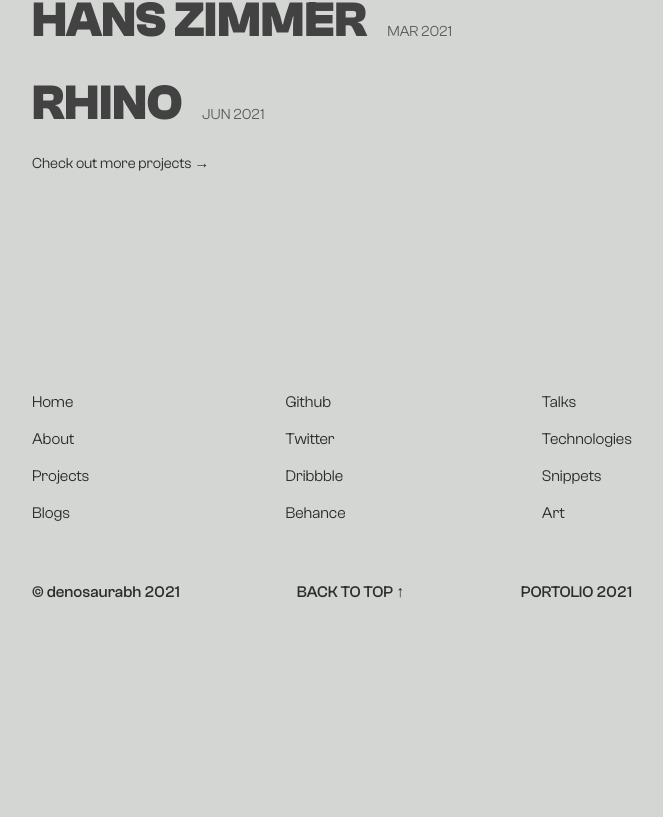
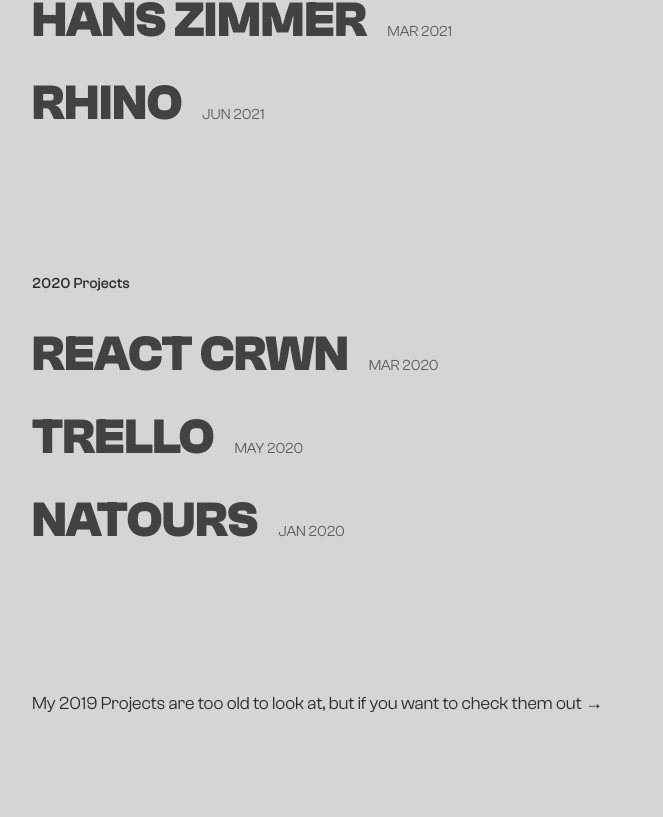
Before and after one commit to denosaurabh/portfolio-2021-v2, a Next.js app: page /projects in a window 1280 px wide. Shown: the part 663-1480 px from the top of the page, without its empty margins (308-971 px from the left). Before the commit the page ends 1325 px from the top, so only its background shows below. Built offline with nearby package versions, Linux system fonts and the light colour scheme.

Commit message:
Small updates + refactoring

```diff
--- a/components/header.tsx
+++ b/components/header.tsx
@@ -22,13 +22,15 @@
   return (
     <HeaderStyled className="header">
       <HeaderLeftBox>
-        <Link href="/">
+        <Link href="/" passHref>
+          <a style={{ display: 'flex', justifyContent: 'flex-end' }}>
             <Image
               src="/img/deno.webp"
               alt="denosaurabh"
               width={35}
               height={35}
             />
+          </a>
         </Link>
 
         <Link href="/" passHref>
--- a/components/nav.tsx
+++ b/components/nav.tsx
@@ -1,5 +1,5 @@
 import Link from 'next/link';
-import { styled } from '@styled';
+import { keyframes, styled } from '@styled';
 
 import useNav from '@state/nav';
 
@@ -26,6 +26,15 @@
 
 export default Nav;
 
+const FadeIn = keyframes({
+  from: {
+    opacity: 0,
+  },
+  to: {
+    opacity: 1,
+  },
+});
+
 const NavContainer = styled('div', {
   display: 'flex',
   flexDirection: 'column',
@@ -44,6 +53,8 @@
   userSelect: 'none',
   overflow: 'hidden',
 
+  animation: `${FadeIn} 0.5s ease-in-out`,
+
   zIndex: 50,
 
   a: {
--- a/components/projectBox.tsx
+++ b/components/projectBox.tsx
@@ -1,6 +1,8 @@
 import { useState } from 'react';
 import { styled } from '@styled';
 import { ProjectBox as ProjectBoxProps } from '@type/project';
+
+import useCurrentProject from '@state/currentProject';
 
 const ProjectBox = ({
   title,
@@ -10,20 +12,25 @@
   github,
   link,
 }: ProjectBoxProps) => {
-  const [isActive, setActive] = useState(false);
+  const { currentProject, setCurrentProject } = useCurrentProject(
+    (state) => state
+  );
 
   return (
     <ProjectBoxStyled
       // onMouseEnter={() => setHover(true)}
       // onMouseLeave={() => setHover(false)}
-      onClick={() => setActive(!isActive)}
+      onClick={() => setCurrentProject(currentProject === title ? '' : title)}
     >
       <TopBox>
         <h5>{title}</h5>
         <span>{date}</span>
       </TopBox>
-      <p style={{ display: isActive ? 'block' : 'none' }}> {description}</p>
-      <BottomBox hide={isActive}>
+      <p style={{ display: currentProject === title ? 'block' : 'none' }}>
+        {' '}
+        {description}
+      </p>
+      <BottomBox hide={currentProject === title}>
         <div className="tech">
           {tech.map((t, i) => (
             <span key={i}>{t}</span>
--- a/components/projects.tsx
+++ b/components/projects.tsx
@@ -1,19 +1,26 @@
 import Link from 'next/link';
 import { styled } from '@styled';
 import ProjectBox from '@components/projectBox';
+import { ProjectBox as ProjectBoxProps } from '@type/project';
 
-import projectsData from '@data/projectsData';
+interface ProjectsProps {
+  showMoreProjectsLink?: boolean;
+  data: ProjectBoxProps[];
+  title: string;
+}
 
-const Projects = () => {
+const Projects = ({ showMoreProjectsLink, title, data }: ProjectsProps) => {
   return (
     <ProjectsContainer className="projects">
-      <h6>2021 Projects</h6>
+      <h6>{title}</h6>
 
-      {projectsData.map((project, i) => (
+      {data.map((project, i) => (
         <ProjectBox {...project} key={i} />
       ))}
 
-      <Link href="/projects">Check out more projects &rarr;</Link>
+      {showMoreProjectsLink && (
+        <Link href="/projects">Check out more projects &rarr;</Link>
+      )}
     </ProjectsContainer>
   );
 };
--- a/data/projectsData.ts
+++ b/data/projectsData.ts
@@ -1,6 +1,6 @@
 import { ProjectBox } from '@type/project';
 
-const projectsData: ProjectBox[] = [
+export const projectsData2021: ProjectBox[] = [
   {
     title: 'Atmos',
     description: 'Full fledge for buying & selling online courses',
@@ -21,7 +21,7 @@
     title: 'Nature',
     description:
       'Explore Nature, Alien Life and Environment on far moons & planets',
-      date: 'Sep 2021',
+    date: 'Sep 2021',
     tech: ['NextJS', 'Framer', 'Stitches'],
     link: 'https://nature-cyan.vercel.app',
     github: 'https://github.com/DenoSaurabh/nature',
@@ -44,4 +44,29 @@
   },
 ];
 
-export default projectsData;
+export const projectsData2020: ProjectBox[] = [
+  {
+    title: 'React CRWN',
+    description: 'Project I made during learning React ecosystem',
+    date: 'Mar 2020',
+    tech: ['REACT', 'Stripe', 'Styled-Components', 'Firebase'],
+    link: 'https://react-crwn-project.herokuapp.com/',
+    github: 'https://github.com/DenoSaurabh/react-bootcamp',
+  },
+  {
+    title: 'Trello',
+    description: 'Project made during course to master Advance CSS',
+    date: 'May 2020',
+    tech: ['Html', 'Css', 'SCSS', 'Webpack', 'Babel'],
+    link: 'https://denosaurabh.github.io/trillo-hotel.github.io',
+    github: 'https://github.com/DenoSaurabh/trillo-hotel.github.io',
+  },
+  {
+    title: 'Natours',
+    description: 'Website for booking Nature tours',
+    date: 'Jan 2020',
+    tech: ['HTML', 'CSS'],
+    link: 'https://denosaurabh.github.io/natours-sass.github.io/#',
+    github: 'https://github.com/DenoSaurabh/natours-sass.github.io',
+  },
+];
--- a/pages/about.tsx
+++ b/pages/about.tsx
@@ -28,6 +28,10 @@
   display: 'flex',
   flexDirection: 'column',
   gap: '5rem',
+
+  img: {
+    borderRadius: '1.5rem',
+  },
 });
 
 const Heading = styled('h1', {
--- a/pages/projects.tsx
+++ b/pages/projects.tsx
@@ -1,7 +1,12 @@
+import { useState } from 'react';
 import { styled } from '@styled';
+
 import Projects from '@components/projects';
+import { projectsData2021, projectsData2020 } from '@data/projectsData';
 
 const ProjectsPage = () => {
+  const [showOldProjects, setShowOldProjects] = useState(false);
+
   return (
     <ProjectsContainer>
       <Heading>
@@ -15,7 +20,16 @@
           Space
         </a>
       </Heading>
-      <Projects />
+      <Projects data={projectsData2021} key={1} title="2021 Projects" />
+      <Projects data={projectsData2020} key={2} title="2020 Projects" />
+
+      <Span onClick={() => setShowOldProjects(!showOldProjects)}>
+        My 2019 Projects are too old to look at, but if you want to check them
+        out &rarr;
+      </Span>
+      {showOldProjects && (
+        <Projects data={projectsData2020} key={3} title="2019 Projects" />
+      )}
     </ProjectsContainer>
   );
 };
@@ -40,3 +54,14 @@
     textDecoration: 'underline',
   },
 });
+
+const Span = styled('span', {
+  fontSize: '1.8rem',
+  color: '$textColor',
+
+  marginBottom: '5rem',
+
+  '&:hover': {
+    cursor: 'pointer',
+  },
+});
--- /dev/null
+++ b/state/currentProject.ts
@@ -0,0 +1,13 @@
+import create from 'zustand';
+
+interface CurrentProjectState {
+  currentProject: string;
+  setCurrentProject: (project: string) => void;
+}
+
+const useCurrentProject = create<CurrentProjectState>((set) => ({
+  currentProject: '',
+  setCurrentProject: (project) => set(() => ({ currentProject: project })),
+}));
+
+export default useCurrentProject;
```
Also changed, not shown: pages/index.tsx (+8 -2 lines), shared/contact/bottomBox.tsx (+7 -1 lines). Lines whose indentation alone changed are shown as unchanged.
